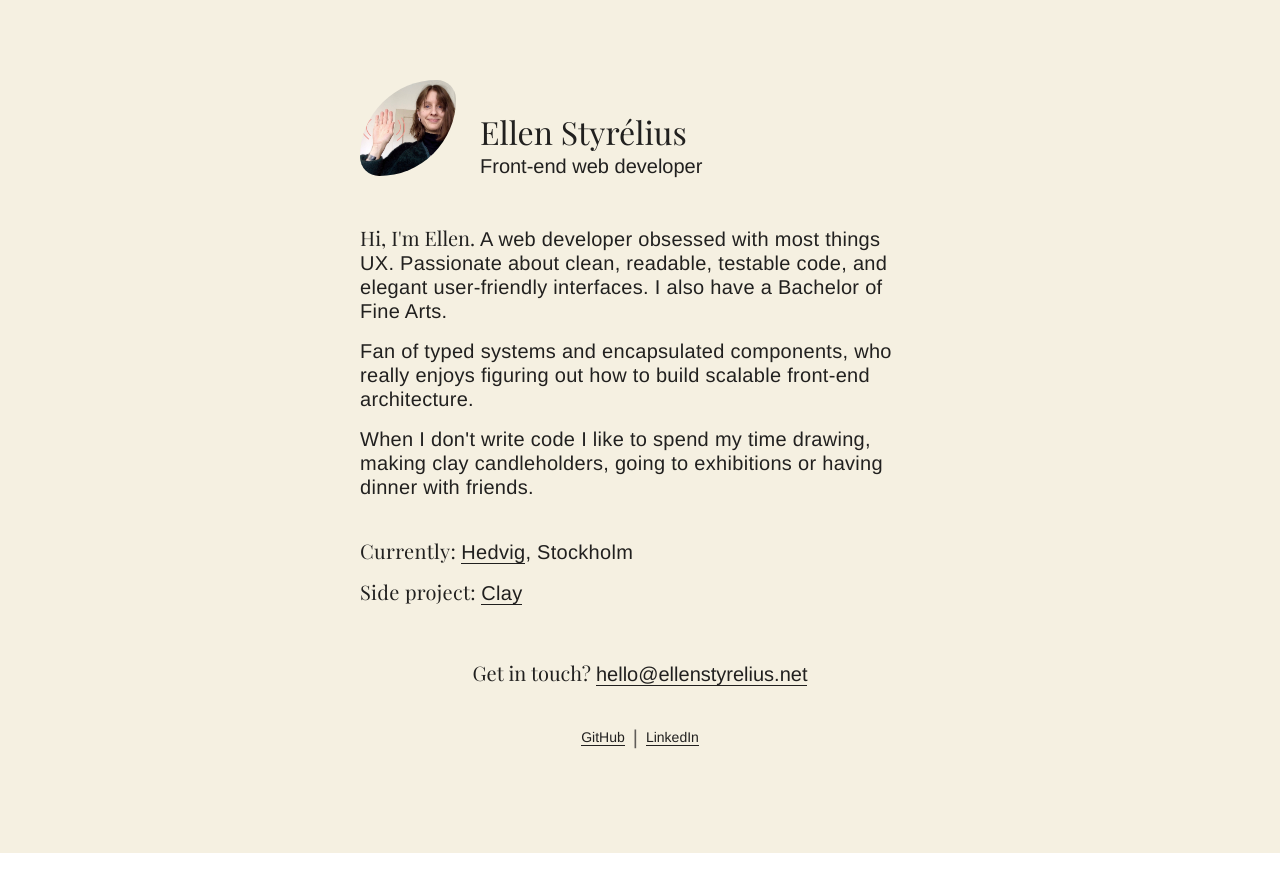
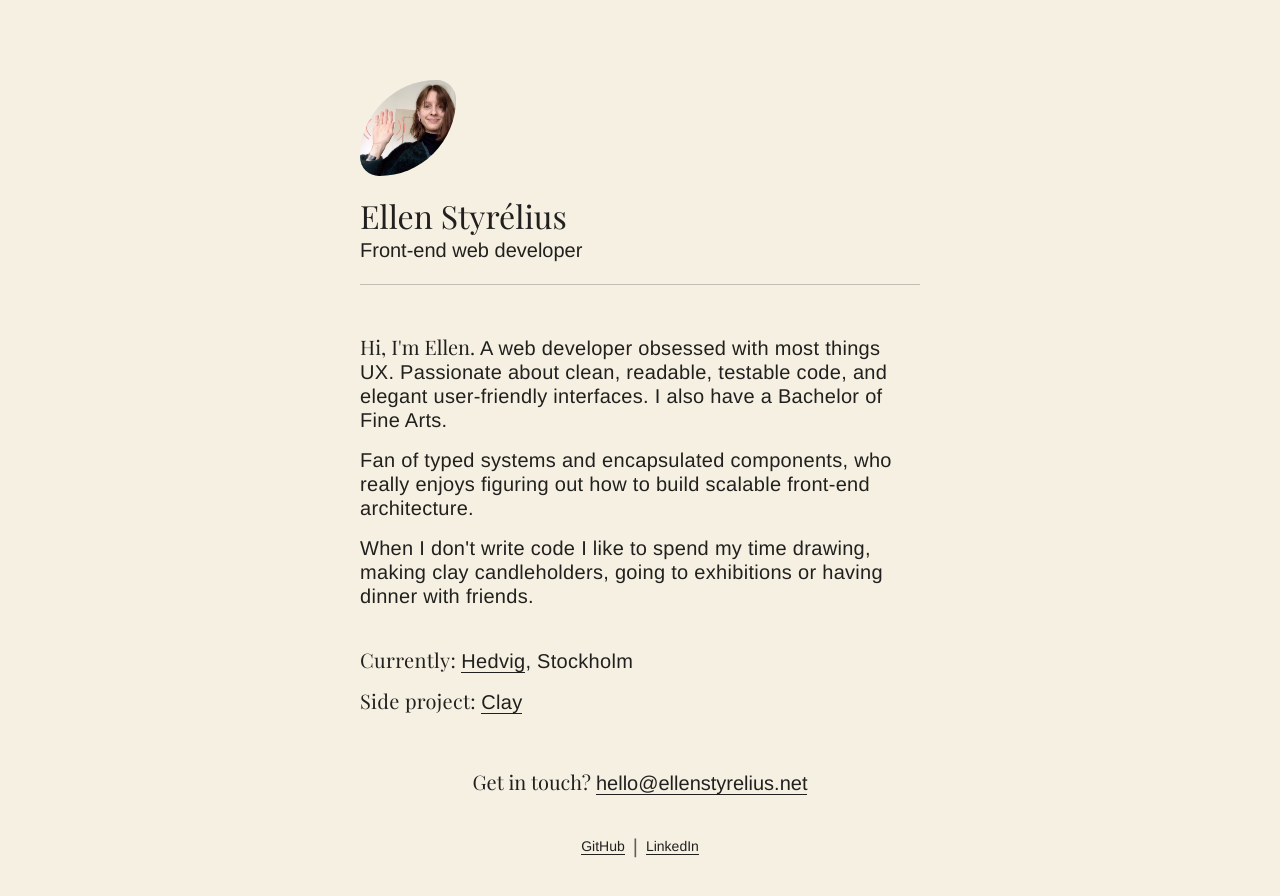
Before and after one commit to styrelius/about-me, a React (Create React App) app: page / in a window 1280 px wide. Shown: the top 896 px of the page. Before the commit the page ends 853 px from the top, so only its background shows below. Built offline with nearby package versions, Linux system fonts and the light colour scheme.

Commit message:
Change layout and styling of Header component - place image above heading text elements and add a lightGrey bottom border to the Container

```diff
--- a/src/components/header.tsx
+++ b/src/components/header.tsx
@@ -3,27 +3,32 @@ import styled from 'styled-components/macro'
 
 import ellen from '../assets/ellen.jpg'
 import { mobileScreen } from '../styles/media-queries'
-import { fonts, fontSizes, spacingBaseValue } from '../styles/styles'
-
-import { Spacer } from './shared/spacer'
+import { colors, fonts, fontSizes, spacingBaseValue } from '../styles/styles'
 
 const { playfairDisplay, helveticaNeue } = fonts
+const { lightGrey } = colors
+
+const IMAGE_SIZE = 96
 
 type ImageContainerProps = {
   hasImageLoaded: boolean
 }
-
 const Container = styled.section({
   width: '100%',
-  display: 'flex',
-  flexWrap: 'wrap',
-  alignItems: 'flex-end',
-  justifyContent: 'start',
-  [mobileScreen]: {
-    justifyContent: 'center',
-    alignItems: 'flex-end',
-    rowGap: spacingBaseValue * 2,
-  },
+  paddingBottom: spacingBaseValue * 3,
+  display: 'grid',
+  gap: spacingBaseValue * 3,
+  gridAutoFlow: 'row',
+  borderBottom: '1px solid' + lightGrey,
+})
+const ImageContainer = styled.div<ImageContainerProps>(({ hasImageLoaded }) => ({
+  opacity: hasImageLoaded ? 1 : 0,
+  height: IMAGE_SIZE,
+  width: IMAGE_SIZE,
+  transition: 'opacity 1s ease-in-out',
+}))
+const Image = styled.img({
+  borderRadius: '200% 50%',
 })
 const HeadingsWrapper = styled.div({
   display: 'grid',
@@ -44,20 +49,8 @@ const SubHeading = styled.h2({
   fontWeight: 200,
   lineHeight: 1,
   [mobileScreen]: {
-    fontSize: fontSizes.mobileSm,
+    fontSize: fontSizes.mobileMd,
   },
-})
-
-const IMAGE_SIZE = 96
-
-const ImageContainer = styled.div<ImageContainerProps>(({ hasImageLoaded }) => ({
-  opacity: hasImageLoaded ? 1 : 0,
-  height: IMAGE_SIZE,
-  width: IMAGE_SIZE,
-  transition: 'opacity 1s ease-in-out',
-}))
-const Image = styled.img({
-  borderRadius: '200% 50%',
 })
 
 export function Header() {
@@ -74,7 +67,6 @@ export function Header() {
           width={IMAGE_SIZE}
         />
       </ImageContainer>
-      <Spacer size="md" />
       <HeadingsWrapper>
         <Heading>Ellen Styrélius</Heading>
         <SubHeading>Front-end web developer</SubHeading>
```
